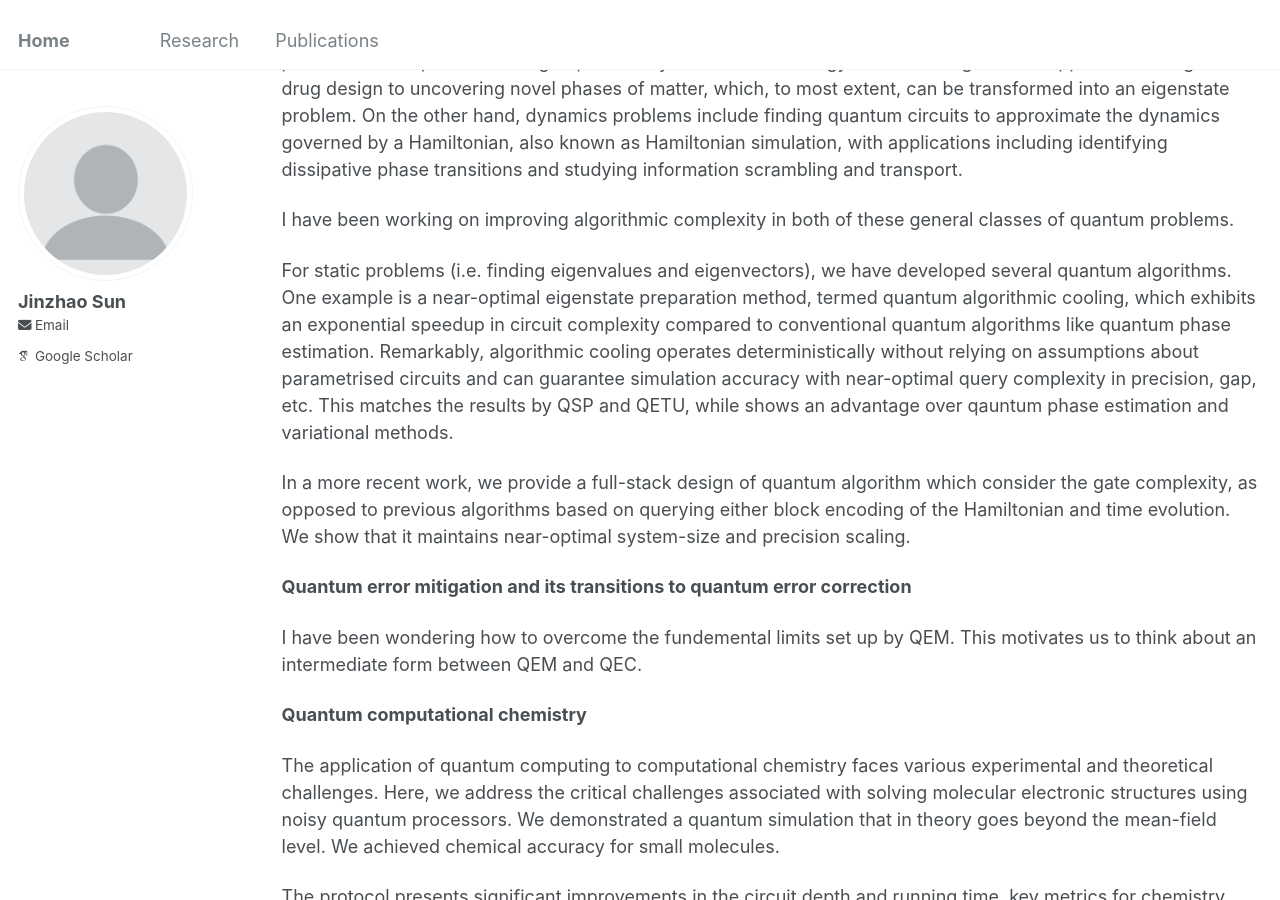
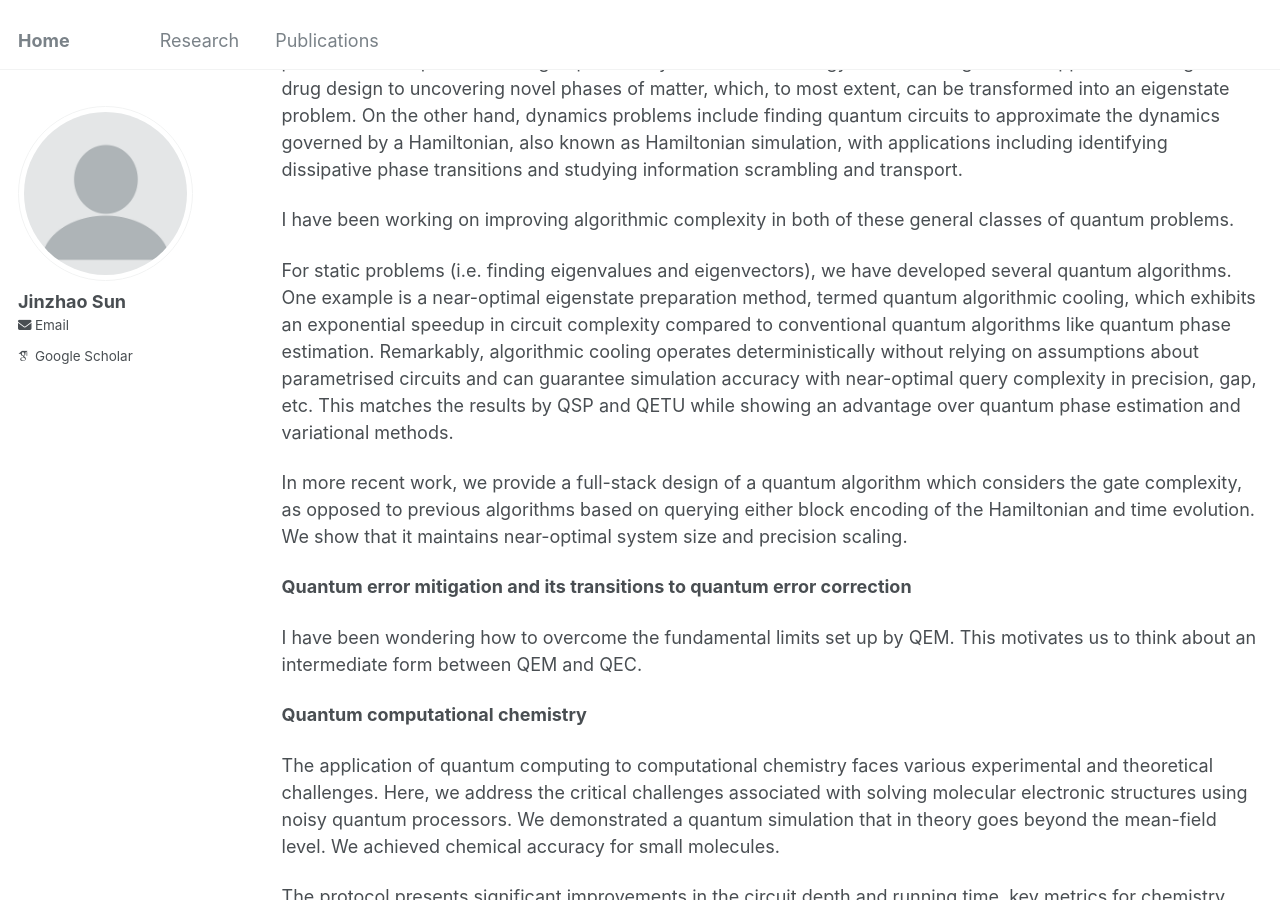
Before and after one commit to jinzhao-sun/jinzhao-sun.github.io, a Jekyll site: the page built from _pages/research.md, in a window 1280 px wide and 900 px high, scrolled down 259 px. Built offline with Jekyll 4.4.1, drawn with Linux system fonts in a browser that asks for light colours; some web fonts are replaced.

Commit message:
Update research.md

```diff
--- a/_pages/research.md
+++ b/_pages/research.md
@@ -14,15 +14,15 @@ Quantum problems can be broadly classified into two categories: static problems
 
 I have been working on improving algorithmic complexity in both of these general classes of quantum problems.
 
-For static problems (i.e. finding eigenvalues and eigenvectors), we have developed several quantum algorithms. One example is a near-optimal eigenstate preparation method, termed quantum algorithmic cooling, which exhibits an exponential speedup in circuit complexity compared to conventional quantum algorithms like quantum phase estimation. Remarkably, algorithmic cooling operates deterministically without relying on assumptions about parametrised circuits and can guarantee simulation accuracy with near-optimal query complexity in precision, gap, etc. This matches the results by QSP and QETU, while shows an advantage over qauntum phase estimation and variational methods.
+For static problems (i.e. finding eigenvalues and eigenvectors), we have developed several quantum algorithms. One example is a near-optimal eigenstate preparation method, termed quantum algorithmic cooling, which exhibits an exponential speedup in circuit complexity compared to conventional quantum algorithms like quantum phase estimation. Remarkably, algorithmic cooling operates deterministically without relying on assumptions about parametrised circuits and can guarantee simulation accuracy with near-optimal query complexity in precision, gap, etc. This matches the results by QSP and QETU while showing an advantage over quantum phase estimation and variational methods.
 
-In a more recent work, we provide a full-stack design of quantum algorithm which consider the gate complexity, as opposed to previous algorithms based on querying either block encoding of the Hamiltonian and time evolution. We show that it maintains near-optimal system-size and precision scaling.
+In more recent work, we provide a full-stack design of a quantum algorithm which considers the gate complexity, as opposed to previous algorithms based on querying either block encoding of the Hamiltonian and time evolution. We show that it maintains near-optimal system size and precision scaling.
 
 
 
 **Quantum error mitigation and its transitions to quantum error correction**
 
-I have been wondering how to overcome the fundemental limits set up by QEM. This motivates us to think about an intermediate form between QEM and QEC.
+I have been wondering how to overcome the fundamental limits set up by QEM. This motivates us to think about an intermediate form between QEM and QEC.
 
 **Quantum computational chemistry**
 
```
